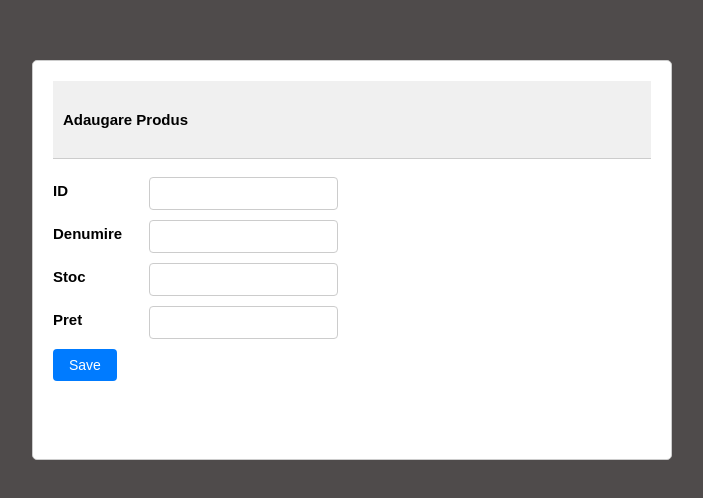
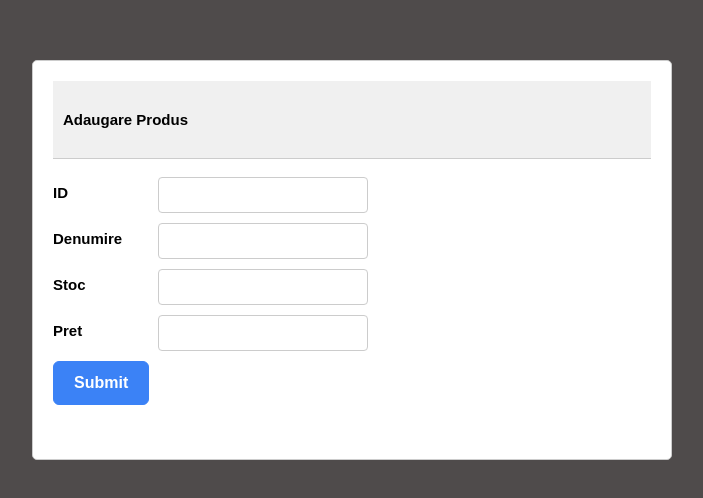
Before and after one commit to Andrei6700/Mindsoft-Produse, a Vue app: page /produse/Add in a window 1280 px wide. Shown: the part 148-646 px from the top of the page, without its empty margins (296-999 px from the left). Built offline with nearby package versions, Linux system fonts and the light colour scheme; a web font is replaced by a local one.

Commit message:
Update project files

```diff
--- a/src/components/Add/Create.vue
+++ b/src/components/Add/Create.vue
@@ -8,34 +8,35 @@
       <div class="container-inputs">
         <div class="input-container">
           <label for="produs-id" class="label">ID</label>
-          <input type="text" id="produs-id" v-model="data.produs.ID" class="form-control" />
+          <InputText  type="text" id="produs-id" v-model="data.produs.ID" class="form-control" />
         </div>
       </div>
 
       <div class="container-inputs">
         <div class="input-container">
           <label for="produs-denumire" class="label">Denumire</label>
-          <input type="text" id="produs-denumire" v-model="data.produs.Denumire" class="form-control" />
+          <InputText  type="text" id="produs-denumire" v-model="data.produs.Denumire" class="form-control" />
         </div>
       </div>
 
       <div class="container-inputs">
         <div class="input-container">
           <label for="produs-stoc" class="label">Stoc</label>
-          <input type="text" id="produs-stoc" v-model="data.produs.Stoc" class="form-control" />
+          <InputText  type="text" id="produs-stoc" v-model="data.produs.Stoc" class="form-control" />
         </div>
       </div>
 
       <div class="container-inputs">
         <div class="input-container">
           <label for="produs-pret" class="label">Pret</label>
-          <input type="text" id="produs-pret" v-model="data.produs.Pret" class="form-control" />
+          <InputText  type="text" id="produs-pret" v-model="data.produs.Pret" class="form-control" />
         </div>
       </div>
 
       <div class="container-inputs">
         <div class="input-container">
-          <button type="button" class="btn btn-primary" @click="saveProdus">Save</button>
+          <!-- <button type="button" class="btn btn-primary" @click="saveProdus">Save</button> -->
+          <Button  label="Submit"  @click="saveProdus" />
         </div>
       </div>
 
--- a/src/components/Update/Edit.vue
+++ b/src/components/Update/Edit.vue
@@ -7,11 +7,11 @@
       <div class="card-body">
         <div class="mb-3">
           <label for="produs-id">ID</label>
-          <input type="text" id="produs-id" v-model="data.produs.ID" class="form-control" />
+          <InputText  type="text" id="produs-id" v-model="data.produs.ID" class="form-control" />
         </div>
         <div class="mb-3">
           <label for="produs-denumire">Denumire</label>
-          <input
+          <InputText
             type="text"
             id="produs-denumire"
             v-model="data.produs.Denumire"
@@ -20,14 +20,17 @@
         </div>
         <div class="mb-3">
           <label for="produs-stoc">Stoc</label>
-          <input type="text" id="produs-stoc" v-model="data.produs.Stoc" class="form-control" />
+          <InputText  type="text" id="produs-stoc" v-model="data.produs.Stoc" class="form-control" />
         </div>
         <div class="mb-3">
           <label for="produs-pret">Pret</label>
-          <input type="text" id="produs-pret" v-model="data.produs.Pret" class="form-control" />
+          <InputText  type="text" id="produs-pret" v-model="data.produs.Pret" class="form-control" />
         </div>
         <div class="mb-3">
-          <button type="button" class="btn btn-primary" @click="updateProdus">Save</button>
+          <!-- <button type="button" class="btn btn-primary" @click="updateProdus">Save</button> -->
+          <Toast />
+          <Button label="Save"  @click="updateProdus" />
+
         </div>
       </div>
     </div>
@@ -37,12 +40,13 @@
 <script>
 import './Edit.css'
 import axios from 'axios'
+import { useToast } from "primevue/usetoast";
 
 export default {
   name: 'produsEdit',
   data() {
     return {
-      produsId:'',
+      produsId: '',
       data: {
         produs: {
           ID: '',
@@ -54,16 +58,15 @@ export default {
     }
   },
   mounted() {
-    this.studentId = this.$route.params.id;
-    this.getProdusData(this.$route.params.id)
+    this.produsId = this.$route.params.id;
+    this.getProdusData(this.$route.params.id);
   },
-
   methods: {
     getProdusData(produsId) {
       axios.get(`https://localhost:8000/api/produse/${produsId}/edit`).then((res) => {
-        console.log(res.data.produs)
-        this.model.produs = res.data.produs
-      })
+        console.log(res.data.produs);
+        this.data.produs = res.data.produs;
+      });
     },
 
     updateProdus() {
@@ -75,12 +78,16 @@ export default {
             Denumire: '',
             Stoc: '',
             Pret: ''
-          }
+          };
         })
         .catch((error) => {
-          console.error(error)
-        })
-    }
+          console.error(error);
+        });
+    },
+
+    save() {
+      toast.add({ severity: 'success', summary: 'Success', detail: ' Produs salvat', life: 3000 });
+    },
   }
 }
 </script>
```
